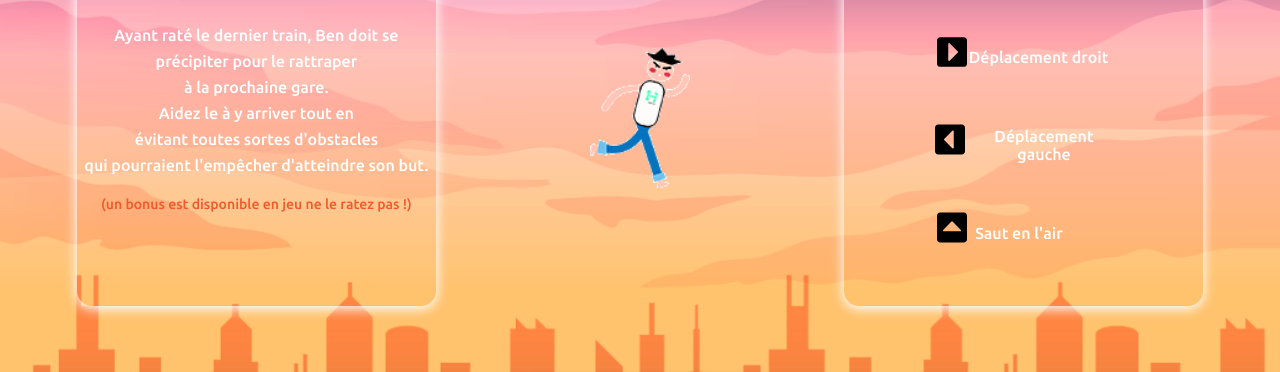
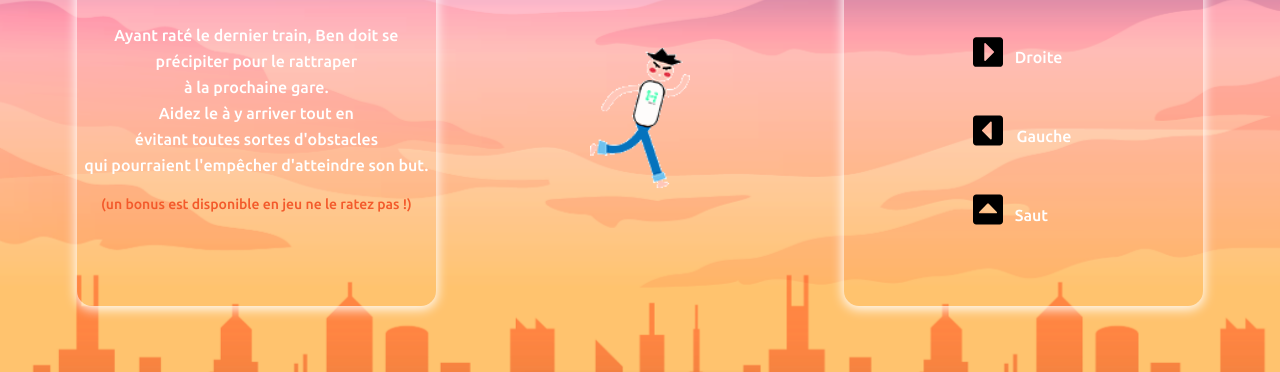
Before and after one commit to Nstampfli/Js-Groupe9ICO, a website built with Parcel: page src/screens/home.html in a window 1280 px wide. Shown: the part 206-578 px from the top of the page. Built offline with nearby package versions, Linux system fonts and the light colour scheme.

Commit message:
final menu

```diff
--- a/src/screens/home.html
+++ b/src/screens/home.html
@@ -45,17 +45,17 @@
             <p class="containerHomepage--middleFlex--howToPlay--text">
             <div class="containerHomepage--middleFlex--howToPlay_flex_img">
             <img class="containerHomepage--middleFlex--howToPlay__arrowRight" src="../assets/caret-square-right.svg" alt=""><br />
-            <p class="key-text-command-right">Déplacement droit</p>
+            <p class="key-text-command-right">Droite</p>
             </div>
              <br>
              <div class="containerHomepage--middleFlex--howToPlay_flex_img">
              <img class="containerHomepage--middleFlex--howToPlay__arrowRight" src="../assets/caret-square-left.svg" alt=""><br />
-             <p class="key-text-command-left">Déplacement gauche</p>
+             <p class="key-text-command-left">Gauche</p>
              </div>
              <br>
              <div class="containerHomepage--middleFlex--howToPlay_flex_img">
              <img class="containerHomepage--middleFlex--howToPlay__arrowRight" src="../assets/caret-square-up.svg" alt=""><br />
-             <p class="key-text-command-up">Saut en l'air</p>
+             <p class="key-text-command-up">Saut</p>
              </div>
              <br>
             </p>
--- a/src/scss/style_home.scss
+++ b/src/scss/style_home.scss
@@ -114,7 +114,7 @@ a {
   }
 
   .key-text-command-right {
-    width: 40%;
+    width: 20%;
     padding-top: 3%;
     font-family: "Ubuntu", sans-serif;
     font-weight: 500;
@@ -122,7 +122,7 @@ a {
   }
 
   .key-text-command-left {
-    width: 38%;
+    width: 17%;
     padding-top: 3%;
     padding-left: 3%;
     font-family: "Ubuntu", sans-serif;
@@ -131,9 +131,10 @@ a {
   }
 
   .key-text-command-up {
-    width: 29%;
+    width: 10%;
     padding-top: 3%;
-    padding-right: 11%;
+    padding-left: 3%;
+    padding-right: 7%;
     font-family: "Ubuntu", sans-serif;
     font-weight: 500;
     color: white;
```
